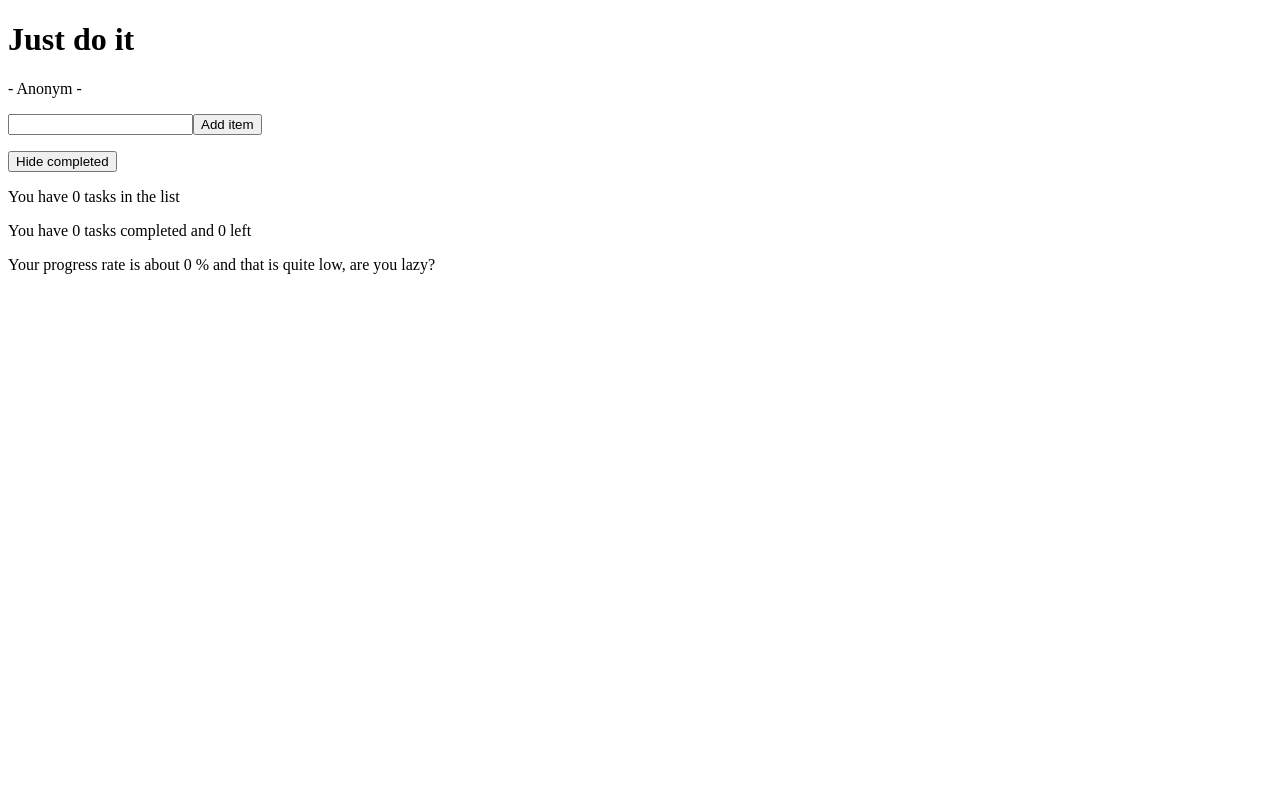
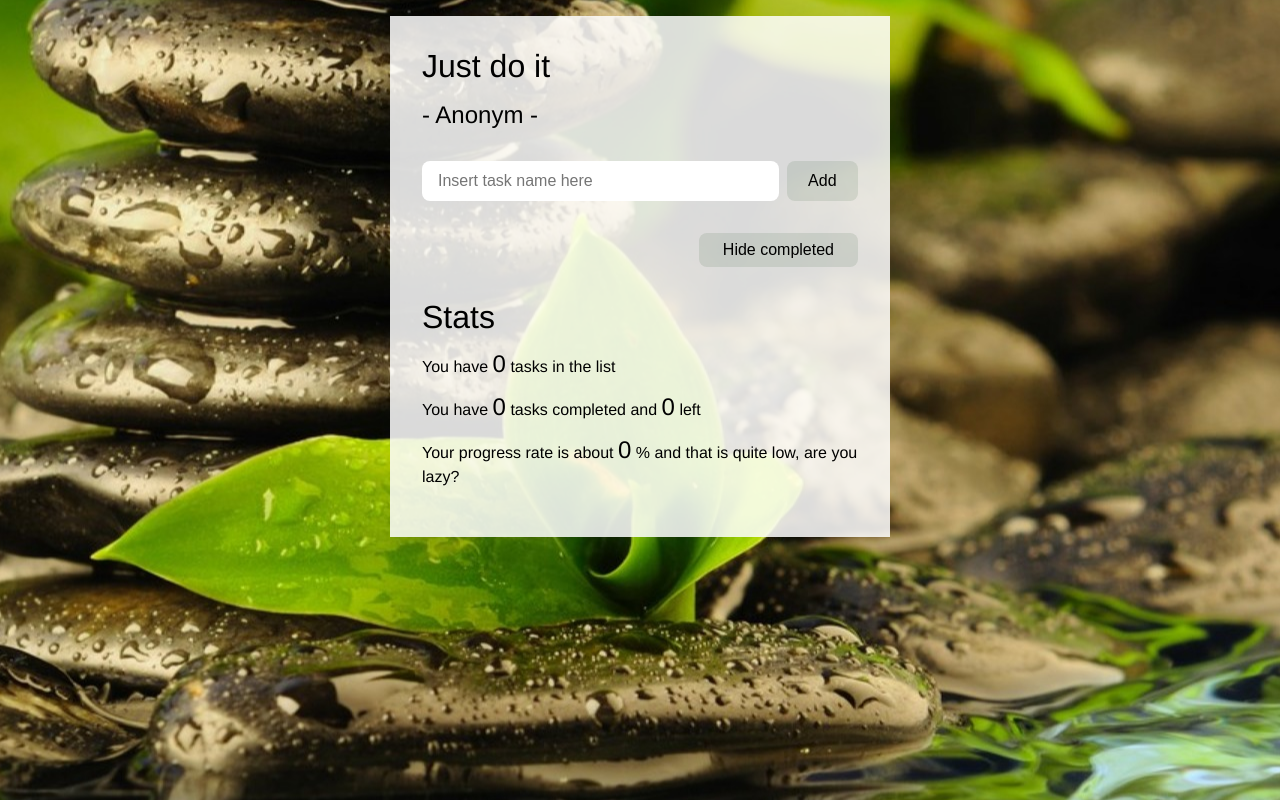
Before and after one commit to davidzoufaly/todoreact, a React (Create React App) app: page / in a window 1280 px wide. Built offline with nearby package versions, Linux system fonts and the light colour scheme.

Commit message:
ready to go version

```diff
--- a/package.json
+++ b/package.json
@@ -1,6 +1,7 @@
 {
   "name": "todo",
   "version": "0.1.0",
+  "homepage": ".",
   "private": true,
   "dependencies": {
     "react": "^16.8.6",
--- a/src/components/App.js
+++ b/src/components/App.js
@@ -6,7 +6,7 @@ import TaskList from "./TaskList";
 import TaskStatistics from "./TaskStatistics";
 import HideShowCompleted from "./HideShowCompleted";
 
-const getData = {toDoList: JSON.parse(window.localStorage.getItem("list"))};
+const getToDoList = JSON.parse(window.localStorage.getItem("list"));
 
 class App extends React.Component {
     state = {
@@ -31,29 +31,14 @@ class App extends React.Component {
     });
   };
 
-  editItem = item => {
-    this.state.toDoList.map(e => {
-      if (e.key === item.key) {
-        this.setState({ editedItem: e });
-      }
-      return e;
-    });
-  };
-
-  changeEdit = e => {
-    this.setState({
-      editedItem: { name: e.target.value, key: this.state.editedItem.key }
-    });
-  };
-
-  submitEdit = () => {
+  submitEdit = (getItem) => {
     const newList = this.state.toDoList.map(item => {
-      if (item.key === this.state.editedItem.key) {
-        item.name = this.state.editedItem.name;
+      if (item.key === getItem.key) {
+        item.name = getItem.name;
       }
       return item;
     });
-    this.setState({ toDoList: newList, editedItem: "" });
+    this.setState({toDoList: newList});
   };
 
   completeItem = item => {
@@ -73,24 +58,12 @@ class App extends React.Component {
   }
 
   componentDidMount() {
-    return getData.toDoList !== null ? this.setState({toDoList: getData.toDoList}) : null
+    return getToDoList !== null ? this.setState({toDoList: getToDoList}) : null
   }
 
   render() {
-    let editInput = "";
-    if (this.state.editedItem !== "") {
-      editInput = (
-        <div>
-          <input
-            value={this.state.editedItem.name}
-            onChange={this.changeEdit}
-          />
-          <button onClick={this.submitEdit}>Update</button>
-        </div>
-      );
-    }
     return (
-      <div className="div">
+      <div className="app-wrapper">
         <Header />
         <Input addItem={this.addItem} />
         <TaskList
@@ -99,8 +72,8 @@ class App extends React.Component {
           editItem={this.editItem}
           completeItem={this.completeItem}
           hideItems={this.state.hide}
+          submitEdit={this.submitEdit}
         />
-        {editInput}
         <HideShowCompleted booleanShow={this.handleHideShow}/>
         <TaskStatistics toDoList={this.state.toDoList}/>
       </div>
--- /dev/null
+++ b/src/components/EditedTask.js
@@ -0,0 +1,35 @@
+import React from 'react';
+
+class EditedTask extends React.Component {
+    state = {eItem: ""}
+
+    changeEdit = e => {
+        this.setState({
+          eItem: { name: e.target.value, key: this.state.eItem.key }
+        });
+      };
+
+      submitEdit = () => {
+        this.props.submitEdit(this.state.eItem)
+        this.props.resetComponent()
+        this.setState({eItem: ""})
+    }
+
+    render() {
+        return (
+            <li className="task-item edit-item">
+            <input
+              value={this.state.eItem.name}
+              onChange={this.changeEdit}
+              autoFocus={true}
+            />
+            <button onClick={this.submitEdit}>Update</button>
+          </li>
+        )
+    }
+    componentDidMount() {
+        this.setState({eItem: this.props.item})
+    }
+}
+
+export default EditedTask;
--- a/src/components/Header.js
+++ b/src/components/Header.js
@@ -36,7 +36,7 @@ class Header extends React.Component {
     const quote = randomQuote(this.state.headerQuotes);
 
     return (
-      <div>
+      <div className="header section">
         <h1>{this.state.headerQuotes[quote].text}</h1>
         <p>- {this.state.headerQuotes[quote].author} -</p>
       </div>
--- a/src/components/HideShowCompleted.js
+++ b/src/components/HideShowCompleted.js
@@ -21,9 +21,11 @@ class HideCompleted extends React.Component {
 
   render() {
     return (
+      <div className="hide-completed section">
       <button onClick={this.hideOnClick}>
         {this.state.hide ? "Show" : "Hide"} completed
       </button>
+      </div>
     );
   }
 
--- a/src/components/Input.js
+++ b/src/components/Input.js
@@ -23,14 +23,15 @@ class Input extends React.Component {
 
   render() {
     return (
-      <div>
+      <div className="input-component section">
         <input
           type="text"
           value={this.state.inputedItem.name}
           onChange={this.onInputChange}
           onKeyDown={this.addToDoLocal}
+          placeholder="Insert task name here"
         />
-        <button onClick={this.addToDoLocal}>Add item</button>
+        <button onClick={this.addToDoLocal}>Add</button>
       </div>
     );
   }
--- a/src/components/ListItem.js
+++ b/src/components/ListItem.js
@@ -3,20 +3,18 @@ import React from "react";
 class ListItem extends React.Component {
   render() {
     return (
-      <div>
-        <li key={this.props.item.key}>
+        <li className="task-item">
           <input
             type="checkbox"
             defaultChecked={this.props.item.checked}
             onClick={() => this.props.completeItem(this.props.item)}
           />
-          {this.props.item.name}
+          <p onClick={() => this.props.editNew(this.props.item)}>{this.props.item.name}</p>
+          <button onClick={() => this.props.editNew(this.props.item)}>Edit</button>
           <button onClick={() => this.props.deleteItem(this.props.item.key)}>
             Delete
           </button>
-          <button onClick={() => this.props.editItem(this.props.item)}>Edit</button>
         </li>
-      </div>
     );
   }
 }
--- a/src/components/TaskList.js
+++ b/src/components/TaskList.js
@@ -1,13 +1,26 @@
 import React from "react";
 import ListItem from "./ListItem";
+import EditedTask from "./EditedTask";
 
 class TaskList extends React.Component {
+  state = { eItem: "" };
+
+  editNew = item => {
+    this.setState({ eItem: item });
+  };
+
+  resetComponent = () => {
+    this.setState({ eItem: "" });
+  };
+
   listItem = item => {
     return (
       <ListItem
+        key={item.key}
         item={item}
         deleteItem={this.props.deleteItem}
         editItem={this.props.editItem}
+        editNew={this.editNew}
         completeItem={this.props.completeItem}
       />
     );
@@ -16,15 +29,26 @@ class TaskList extends React.Component {
   render() {
     // eslint-disable-next-line array-callback-return
     const listDOM = this.props.toDoList.map(singleItem => {
-      if (!this.props.hideItems) {
-        return this.listItem(singleItem);
-      } else if (this.props.hideItems && !singleItem.checked) {
-        return this.listItem(singleItem);
+      if (singleItem.key !== this.state.eItem.key) {
+        if (!this.props.hideItems) {
+          return this.listItem(singleItem);
+        } else if (this.props.hideItems && !singleItem.checked) {
+          return this.listItem(singleItem);
+        }
+      } else {
+        return (
+          <EditedTask
+            item={this.state.eItem}
+            submitEdit={this.props.submitEdit}
+            resetComponent={this.resetComponent}
+            key={this.state.eItem.key}
+          />
+        );
       }
     });
 
     return (
-      <div>
+      <div className="list-component section">
         <ul>{listDOM}</ul>
       </div>
     );
--- a/src/components/TaskStatistics.js
+++ b/src/components/TaskStatistics.js
@@ -19,14 +19,15 @@ class TaskStatistics extends React.Component {
       tasksCompleted, numberTasks
     );
     return (
-      <div>
-        <p>You have {numberTasks} tasks in the list</p>
+      <div className="statistics">
+        <h2>Stats</h2>
+        <p>You have <span>{numberTasks}</span> tasks in the list</p>
         <p>
-          You have {tasksCompleted} tasks completed and{" "}
-          {numberTasks - tasksCompleted} left
+          You have <span>{tasksCompleted}</span> tasks completed and{" "}
+          <span>{numberTasks - tasksCompleted}</span> left
         </p>
         <p>
-          Your progress rate is about {progress} % and{" "}
+          Your progress rate is about <span>{progress}</span> % and{" "}
           {progress >= 50
             ? "that is not bad!"
             : "that is quite low, are you lazy?"}
--- a/src/index.js
+++ b/src/index.js
@@ -1,6 +1,7 @@
 import React from 'react';
 import ReactDOM from 'react-dom';
 import App from './components/App';
+import "./style.css";
 
 ReactDOM.render(<App />,
     document.querySelector("#root"));
--- /dev/null
+++ b/src/style.css
@@ -0,0 +1,146 @@
+* {
+  margin: 0;
+  padding: 0;
+  box-sizing: border-box;
+}
+
+body {
+  position: relative;
+  font-family: Helvetica, Arial, sans-serif;
+  background-image: url('./img/body-background.jpeg');
+  background-position: center center;
+  font-weight: 300;
+  font-size: 100%;
+  background-repeat: no-repeat;
+  padding: 1rem;
+}
+
+
+p {
+  display: inline;
+}
+
+li {
+  cursor: pointer;
+}
+
+ul {
+    list-style-type: none;
+}
+
+.header {
+    display: flex;
+    flex-direction: column;
+}
+
+
+.header h1 {
+    font-size: 2rem;
+    padding-bottom: 1rem;
+    font-weight: 300;
+}
+
+.header p {
+    font-weight: 300;
+    font-size: 1.5rem;
+}
+
+.app-wrapper {
+    background-color:rgba(255,255,255,0.85);
+    margin: auto;
+    width: 500px;
+    max-width: 100%;
+    padding: 2rem;
+}
+
+.statistics p {
+    display: block;
+    padding-bottom: 1rem;
+    line-height: 1.5rem;
+}
+
+.statistics p span {
+    font-size: 1.5em;
+}
+
+.statistics h2 {
+    margin-bottom: 1rem;
+    font-weight: 300;
+    font-size: 2rem;
+}
+
+.input-component {
+    width: 100%;
+    display: grid;
+    grid-template-columns: 1fr 0.2fr;
+    grid-gap: .5rem;
+}
+
+.input-component input {
+    height: 2.5rem;
+    border-radius: 8px;
+    outline:none;
+    border: none;
+    padding-left: 1rem;
+    font-size: 1rem;
+}
+
+.input-component button {
+    font-size: 1rem;
+}
+
+button {
+    border: none;
+    border-radius: 8px;
+    padding: .3rem;
+    cursor: pointer;
+    background-color: rgba(14, 61, 14, 0.1);
+}
+
+button:focus {
+    border: 1px solid black;
+    outline: none;
+}
+
+button:active {
+    font-weight: bold;
+}
+
+.task-item {
+    display: grid;
+    width: 100%;
+    grid-template-columns: .1fr .6fr .2fr .2fr;
+    grid-gap: .5rem;
+    border-bottom: 1px solid black;
+    padding: .4rem;
+    align-items: center;
+    font-size: 1rem;
+}
+
+.edit-item {
+    grid-template-columns: .8fr .2fr;
+}
+
+.edit-item input {
+    outline:none;
+    background-color: transparent;
+    border: none;
+    font-size: 1rem;
+    padding-left: 1rem;
+}
+
+.section {
+    margin-bottom: 2rem;
+}
+
+.hide-completed {
+    height: auto;
+    width: 100%;
+    display: flex;
+    justify-content: flex-end;
+}
+
+.hide-completed button {
+    padding: .5rem 1.5rem;
+    font-size: 1rem;
+}
```
Also changed, not shown: src/img/body-background.jpeg (added), src/projectToDo.txt, 1 other file (tests, documents, lock files or other folders).
